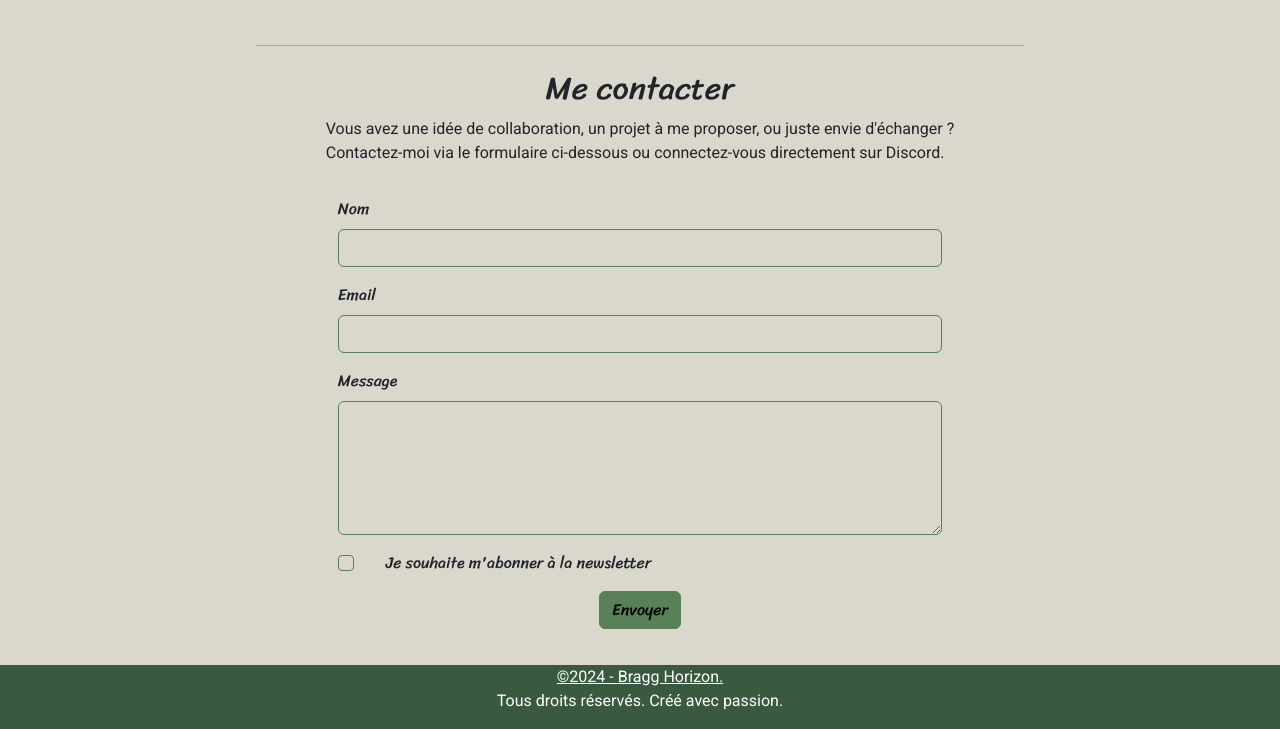
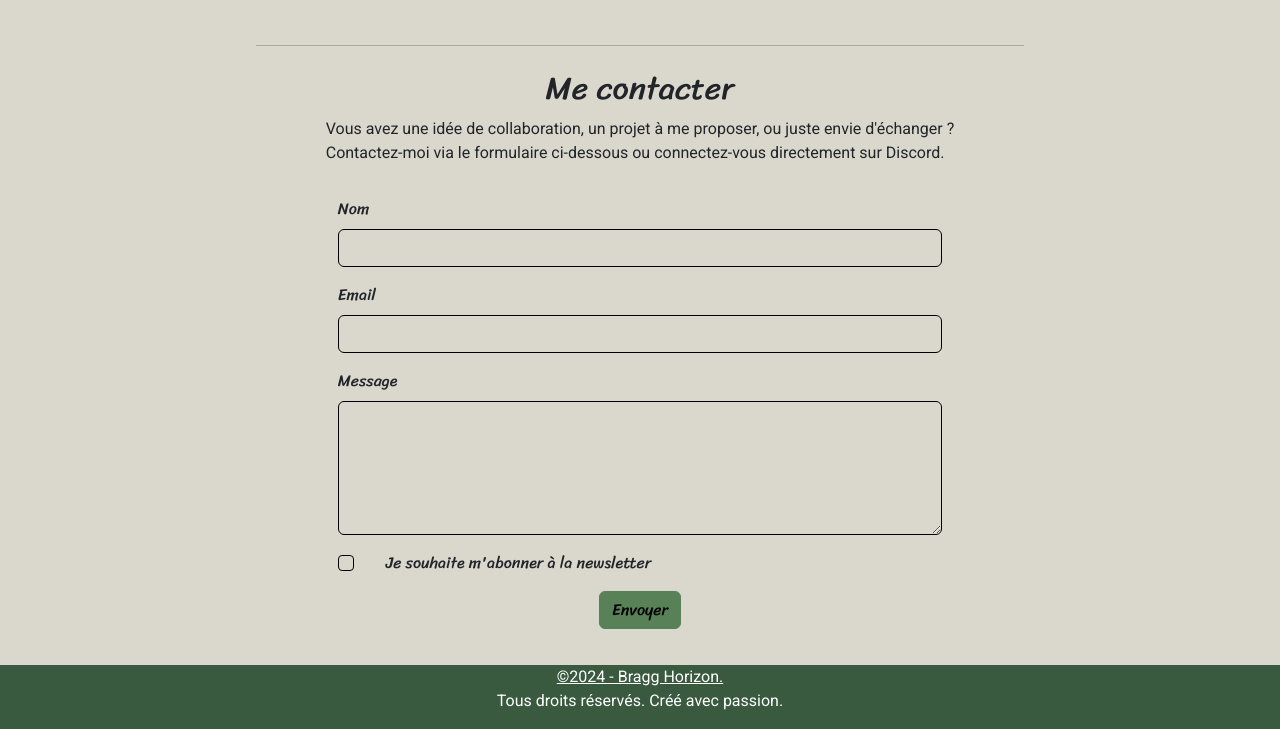
Before and after one commit to Maxime-Brochet/Bragg-Horizon, a website with bundled scripts: page index.html in a window 1280 px wide. Shown: the part 811-1540 px from the top of the page. Built offline with nearby package versions, Linux system fonts and the light colour scheme; files whose address does not match are found by name.

Commit message:
Change border

```diff
--- a/Pages/home.html
+++ b/Pages/home.html
@@ -101,7 +101,7 @@
         <label for="name" class="form-label">Nom</label>
         <input
           type="text"
-          class="form-control border-primary"
+          class="form-control border-black"
           style="font-family: 'Roboto', serif; font-size: 15"
           id="name"
           name="name"
@@ -112,7 +112,7 @@
         <label for="email" class="form-label">Email</label>
         <input
           type="email"
-          class="form-control border-primary"
+          class="form-control border-black"
           style="font-family: 'Roboto', serif; font-size: 15"
           id="email"
           name="email"
@@ -122,7 +122,7 @@
       <div class="mb-3">
         <label for="message" class="form-label">Message</label>
         <textarea
-          class="form-control border-primary"
+          class="form-control border-black"
           style="font-family: 'Roboto', serif; font-size: 15"
           id="message"
           name="message"
@@ -133,7 +133,7 @@
       <div class="mb-3 form-check">
         <input
           type="checkbox"
-          class="form-check-input border-primary"
+          class="form-check-input border-black"
           id="newsletter"
           name="newsletter"
         />
--- a/index.html
+++ b/index.html
@@ -19,7 +19,7 @@
         <div class="container-fluid">
           <a class="navbar-brand text-light" href="/">Bragg Horizon</a>
           <button
-            class="navbar-toggler border-primary text-primary"
+            class="navbar-toggler border-black text-primary"
             type="button"
             data-bs-toggle="collapse"
             data-bs-target="#navbarSupportedContent"
```
Also changed, not shown: Pages/auth/account.html (+4 -4 lines), Pages/auth/signin.html (+3 -3 lines), Pages/auth/signup.html (+6 -6 lines), Pages/auth/update-password.html (+2 -2 lines).
